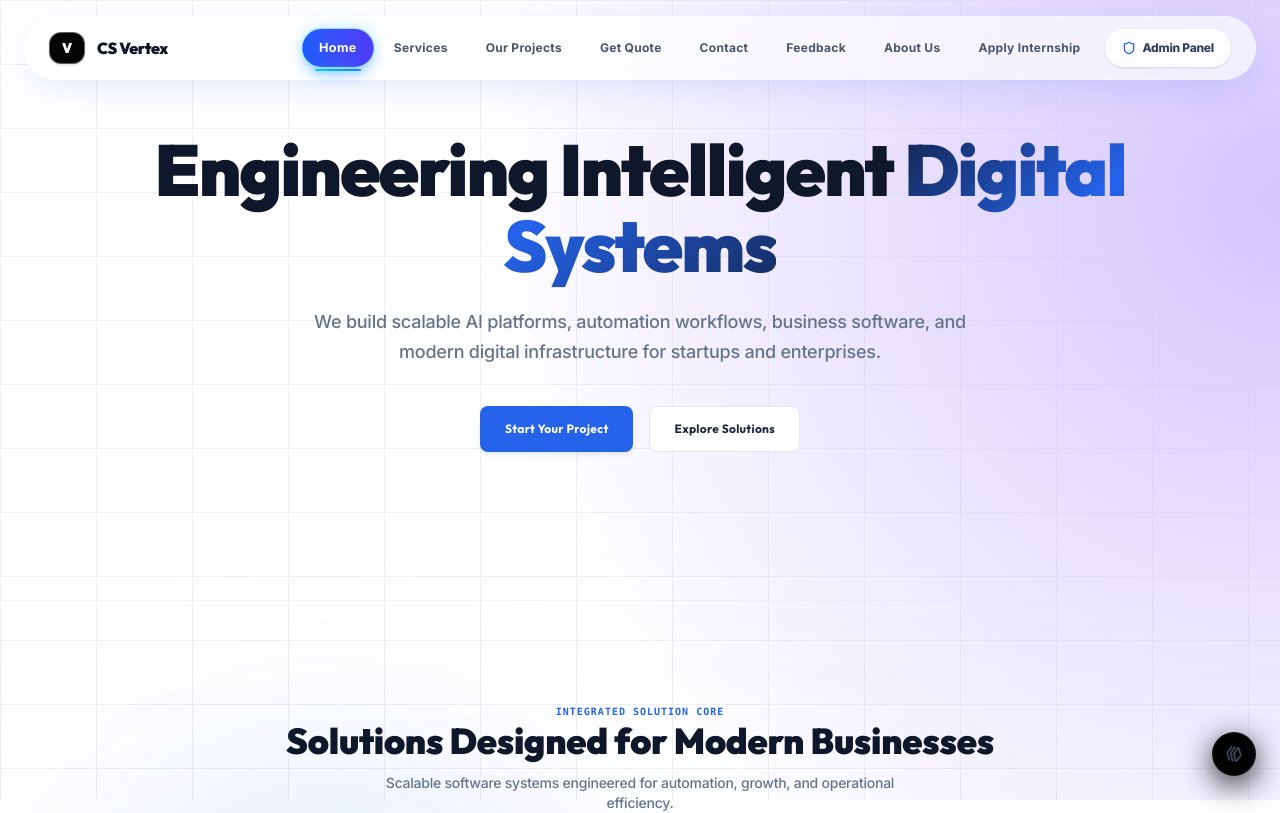
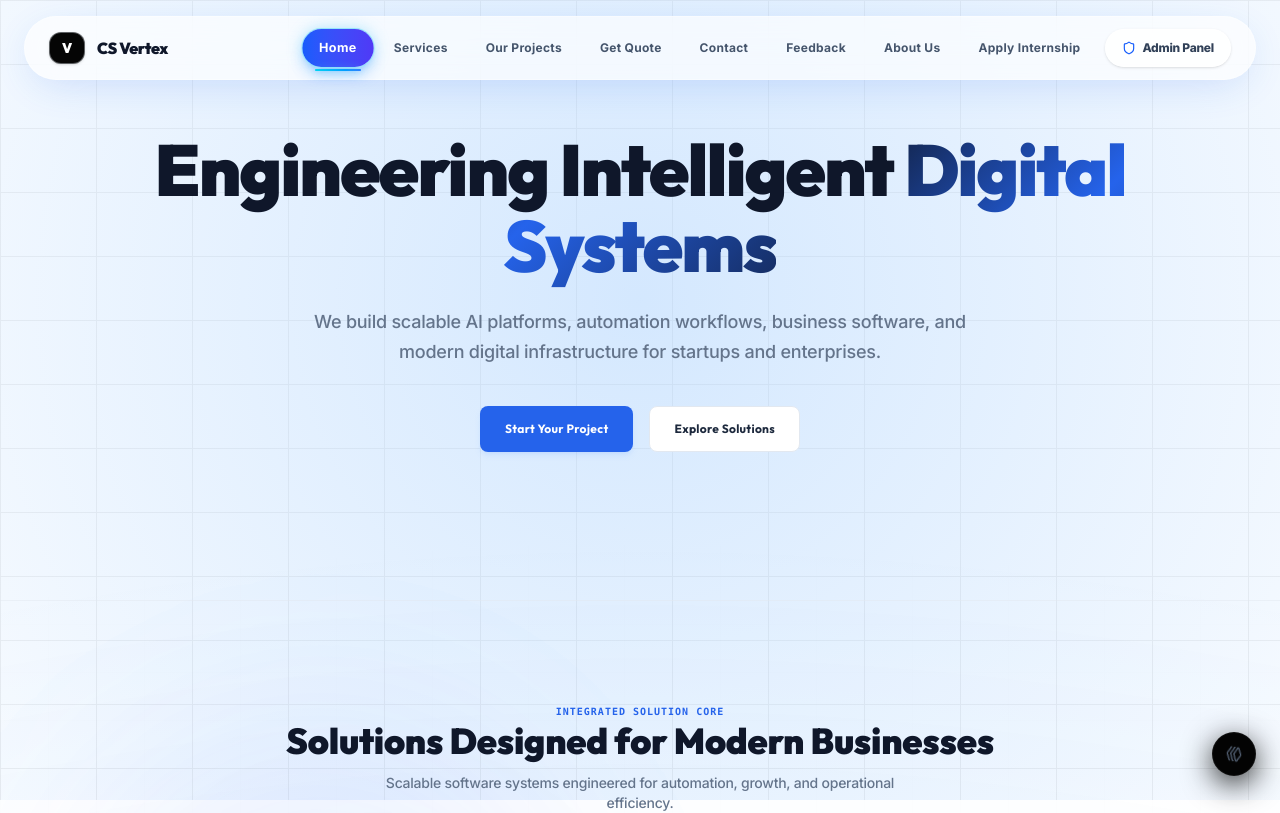
Before and after one commit to chaitu2303/CS-Vertex, a Next.js app: page / in a window 1280 px wide. Shown: the top 813 px of the page. Built offline with nearby package versions, Linux system fonts and the light colour scheme.

Commit message:
fix: apply Light Sky Blue gradient and pure white backdrop across application layout

```diff
--- a/src/app/layout.tsx
+++ b/src/app/layout.tsx
@@ -28,7 +28,7 @@ export default function RootLayout({
 }>) {
   return (
     <html lang="en" className={`${inter.variable} ${outfit.variable} scroll-smooth`}>
-      <body className="bg-cosmic-black text-silver-white min-h-screen font-sans antialiased">
+      <body className="bg-white text-slate-900 min-h-screen font-sans antialiased">
         {children}
       </body>
     </html>
--- a/src/app/page.tsx
+++ b/src/app/page.tsx
@@ -37,7 +37,7 @@ export default function Home() {
     <div className="min-h-screen text-slate-800 flex flex-col selection:bg-teal-500 selection:text-white relative overflow-x-hidden">
       {/* --- UNIVERSAL GRID & RADIAL GRADIENT BACKGROUND --- */}
       <div className="fixed inset-0 -z-10 pointer-events-none h-full w-full bg-white bg-[linear-gradient(to_right,#f0f0f0_1px,transparent_1px),linear-gradient(to_bottom,#f0f0f0_1px,transparent_1px)] bg-[size:6rem_4rem]">
-        <div className="absolute bottom-0 left-0 right-0 top-0 bg-[radial-gradient(circle_800px_at_100%_200px,#d5c5ff,transparent)]"></div>
+        <div className="absolute inset-0 bg-[radial-gradient(circle_1000px_at_50%_300px,#93c5fd,transparent)] opacity-40"></div>
       </div>
 
       {/* Dynamic Global Navbar */}
```
